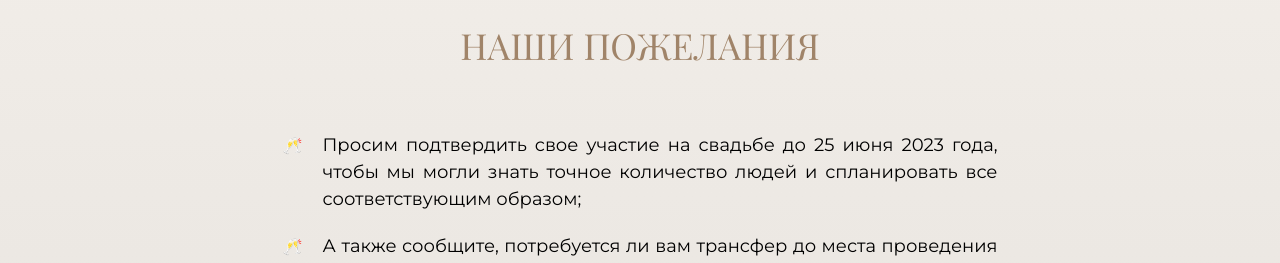
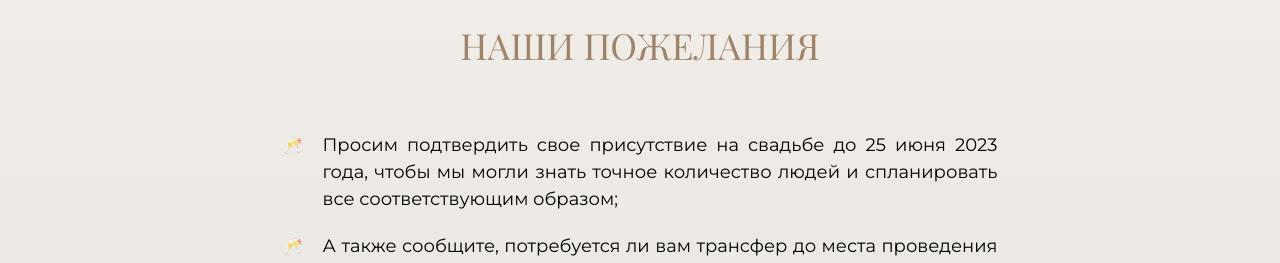
Before and after one commit to glebradnikov/wedding-invitation, a React (Create React App) app: page / in a window 1280 px wide. Shown: the part 2440-2703 px from the top of the page. Built offline with nearby package versions, Linux system fonts and the light colour scheme.

Commit message:
refactor: change the text in the Info component

```diff
--- a/src/components/Info.js
+++ b/src/components/Info.js
@@ -6,7 +6,7 @@ export const Info = () => {
         <ul className='info__list'>
           <li className='info__item'>
             <p className='info__text'>
-              Просим подтвердить свое участие на свадьбе до 25 июня 2023 года,
+              Просим подтвердить свое присутствие на свадьбе до 25 июня 2023 года,
               чтобы мы могли знать точное количество людей и спланировать все
               соответствующим образом;
             </p>
```
